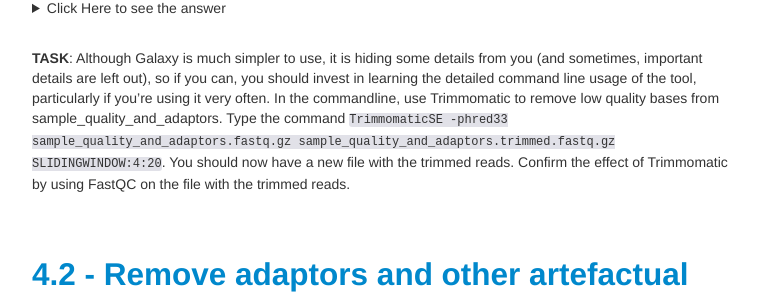
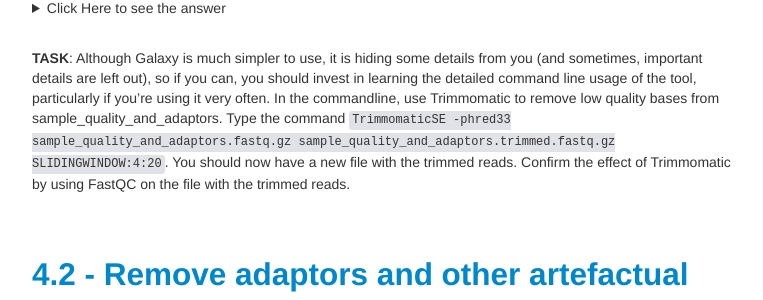
Before and after one commit to GTPB/ADER19F, a Jekyll site: the page built from pages/L04.md, in a window 1280 px wide. Shown: the part 1346-1646 px from the top of the page, without its empty margins (258-1021 px from the left). Built offline with Jekyll 4.4.1, drawn with Linux system fonts in a browser that asks for light colours.

Commit message:
Update L04.md

```diff
--- a/pages/L04.md
+++ b/pages/L04.md
@@ -64,7 +64,7 @@
 </p></details>
 <br/>
 
-**TASK**: Although Galaxy is much simpler to use, it is hiding some details from you (and sometimes, important details are left out), so if you can, you should invest in learning the detailed command line usage of the tool, particularly if you're using it very often. In the commandline, use Trimmomatic to remove low quality bases from sample_quality_and_adaptors. Type the command <span style="background-color: #e1e1e8;font-family: Courier New;font-size: 12px;color: #333333;-webkit-border-radius: 3px;-moz-border-radius: 3px;border-radius: 3px;">TrimmomaticSE -phred33 sample_quality_and_adaptors.fastq.gz sample_quality_and_adaptors.trimmed.fastq.gz SLIDINGWINDOW:4:20</span>.  You should now have a new file with the trimmed reads. Confirm the effect of Trimmomatic by using FastQC on the file with the trimmed reads.
+**TASK**: Although Galaxy is much simpler to use, it is hiding some details from you (and sometimes, important details are left out), so if you can, you should invest in learning the detailed command line usage of the tool, particularly if you're using it very often. In the commandline, use Trimmomatic to remove low quality bases from sample_quality_and_adaptors. Type the command <span style="padding:2px 3px 3px;background-color: #e1e1e8;font-family: Courier New;font-size: 12px;color: #333333;-webkit-border-radius: 3px;-moz-border-radius: 3px;border-radius: 3px;">TrimmomaticSE -phred33 sample_quality_and_adaptors.fastq.gz sample_quality_and_adaptors.trimmed.fastq.gz SLIDINGWINDOW:4:20</span>.  You should now have a new file with the trimmed reads. Confirm the effect of Trimmomatic by using FastQC on the file with the trimmed reads.
 
 <br/>
 <br/>
```
